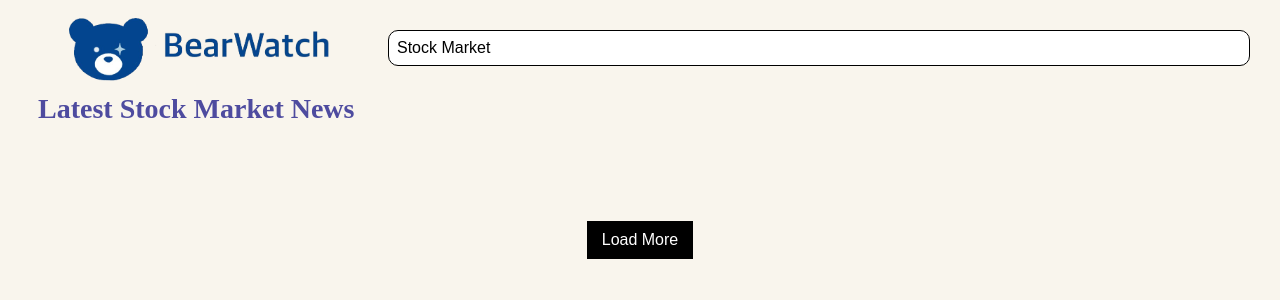
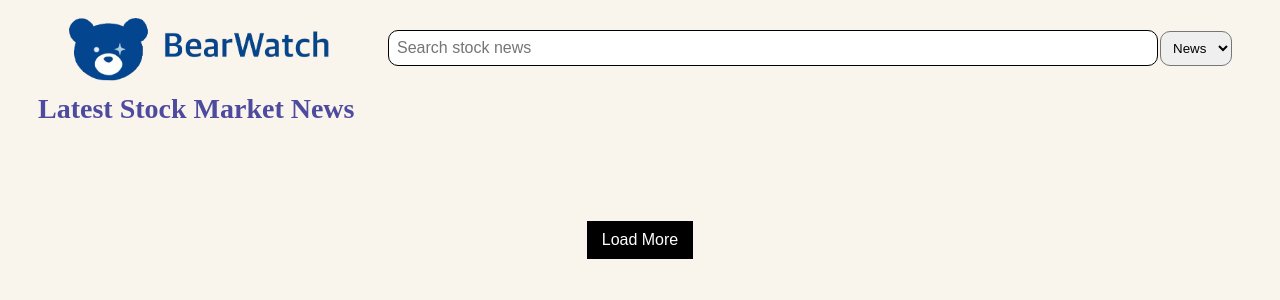
Before and after one commit to aishaahmadd/BearWatch, a Flask app: template templates/news.html in a window 1280 px wide. Shown: the top 300 px of the page. Run offline with Flask 3, Linux system fonts and the light colour scheme; the template is opened without the code that fills it, so the values that code supplies are empty.

Commit message:
ability to search stock from news page added

```diff
--- a/static/news.css
+++ b/static/news.css
@@ -51,6 +51,9 @@ body.dark-mode {
     width: 100%;
     max-width: 900px;
     position: relative;
+    display: flex;
+    align-items: center;
+    gap: 10px;
 }
 
 #search input {
@@ -180,3 +183,29 @@ body.dark-mode #nav a h3 {
     color: #F2FDFF;
     border: black 1px;
 }
+
+.suggestions-box {
+    position: absolute;
+    top: calc(100% + 4px);
+    left: 0;
+    width: 100%;
+    background: white;
+    border: 1px solid #ccc;
+    z-index: 10000;
+    display: none;
+    font-size: 16px;
+    box-sizing: border-box;
+    max-height: 200px;
+    overflow-y: auto;
+    border-radius: 4px;
+    box-shadow: 0px 2px 5px rgba(0,0,0,0.1);
+}
+
+.suggestion {
+    padding: 8px;
+    cursor: pointer;
+}
+
+.suggestion:hover {
+    background: #eee;
+}
--- a/templates/news.html
+++ b/templates/news.html
@@ -22,12 +22,21 @@
         </div>
         <!-- SEARCH FORM -->
         <div id="search">
-            <form id="search-form" action="/news.html" method="POST">
+            <form id="search-form" method="GET">
                 <div id="search-wrapper">
-                    <input id="query" name="query" type="text" placeholder="Search stock news" required value="{{ request.form.get('query', 'Stock Market') }}" autocomplete="off">
+                    <div id="input-wrapper" style="position: relative; flex-grow: 1;">
+                        <input id="query" name="query" type="text" placeholder="Search stock news" required value="" autocomplete="off">
+                        <div id="suggestions" class="suggestions-box"></div>
+                    </div>
+                    <select id="search-type" style="margin-left: 10px; padding: 8px; border-radius: 10px;">
+                        <option value="news">News</option>
+                        <option value="stock">Stock</option>
+                    </select>
                 </div>
+
             </form>
         </div>
+
     </div>
 
     <!-- HEADLINE -->
@@ -60,7 +69,73 @@
             const nav = document.getElementById('nav');
             const darkModeLink = document.getElementById('dark-mode-button');
             const loadMoreButton = document.getElementById('loadMoreButton');
+            const form = document.getElementById('search-form');
+            const searchType = document.getElementById('search-type');
+            const queryInput = document.getElementById('query');
+            const suggestionsBox = document.getElementById('suggestions');
+
             let offset = 8;
+            form.action = '/news.html';
+
+            queryInput.addEventListener('input', async function () {
+                if (searchType.value !== "stock") {
+                    suggestionsBox.style.display = 'none';
+                    suggestionsBox.innerHTML = "";
+                    return;
+                }
+
+                const query = queryInput.value.trim();
+
+                if (query.length === 0) {
+                    suggestionsBox.style.display = 'none';
+                    suggestionsBox.innerHTML = "";
+                    return;
+                }
+
+                try {
+                    const response = await fetch(`/autocomplete_stock?query=${query}`);
+                    const suggestions = await response.json();
+                    suggestionsBox.innerHTML = "";
+
+                    if (suggestions.length === 0) {
+                        suggestionsBox.style.display = 'none';
+                        return;
+                    }
+
+                    suggestions.forEach(item => {
+                        const div = document.createElement('div');
+                        div.className = 'suggestion';
+                        div.textContent = `${item.name} (${item.symbol})`;
+                        div.addEventListener('click', () => {
+                            queryInput.value = item.symbol;
+                            suggestionsBox.style.display = 'none';
+                            suggestionsBox.innerHTML = "";
+                            form.submit();
+                        });
+                        suggestionsBox.appendChild(div);
+                    });
+
+                    suggestionsBox.style.display = 'block';
+                } catch (error) {
+                    console.error('Error fetching suggestions:', error);
+                }
+            });
+
+            searchType.addEventListener('change', () => {
+                if (searchType.value === "news") {
+                    form.action = "/news.html";
+                    queryInput.name = "query";
+                    form.method = "POST";
+                    queryInput.placeholder = "Search stock news";
+                    suggestionsBox.style.display = 'none';
+                    suggestionsBox.innerHTML = "";
+                } else if (searchType.value === "stock") {
+                    form.action = "/stock";
+                    queryInput.name = "stock";
+                    form.method = "GET";
+                    queryInput.placeholder = "Search stock symbol";
+                }
+            });
 
             logoImage.addEventListener('click', (e) => {
                 e.stopPropagation();
@@ -82,7 +157,6 @@
 
             if (loadMoreButton) {
                 loadMoreButton.addEventListener('click', () => {
-                    const queryInput = document.getElementById('query');
                     const query = queryInput ? queryInput.value : "Stock Market";
 
                     fetch(`/load_more_news?query=${encodeURIComponent(query)}&offset=${offset}`)
@@ -111,7 +185,8 @@
                 });
             }
         });
-    </script>
+        </script>
+
 
 </body>
 </html>
--- a/test1.01.py
+++ b/test1.01.py
@@ -280,10 +280,10 @@ def home():
 # 🔹 News Page Route
 @server.route('/news.html', methods=["GET", "POST"])
 def news():
-    query = "Stock Market"
     if request.method == "POST":
-        query = request.form.get("query")
-
+        query = request.form.get("query", "Stock Market")
+    else:
+        query = request.args.get("query", "Stock Market")
     news_articles = get_news(query, count=8)
     return render_template("news.html", news=news_articles)
 
```
